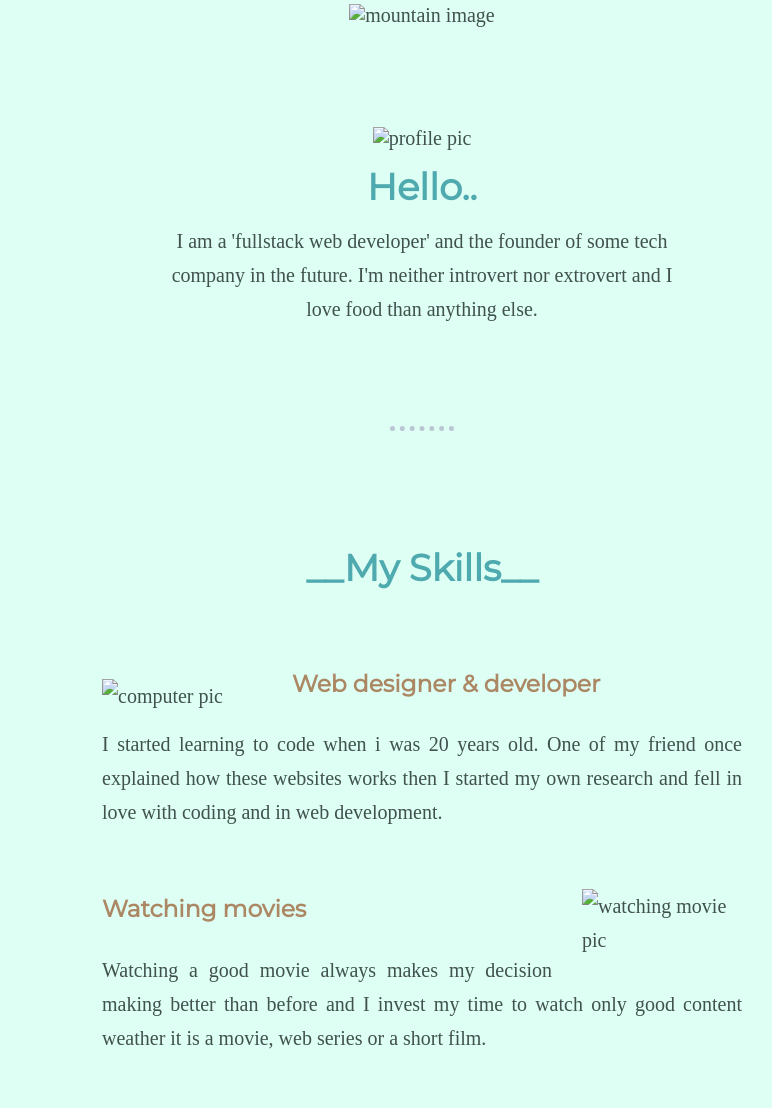
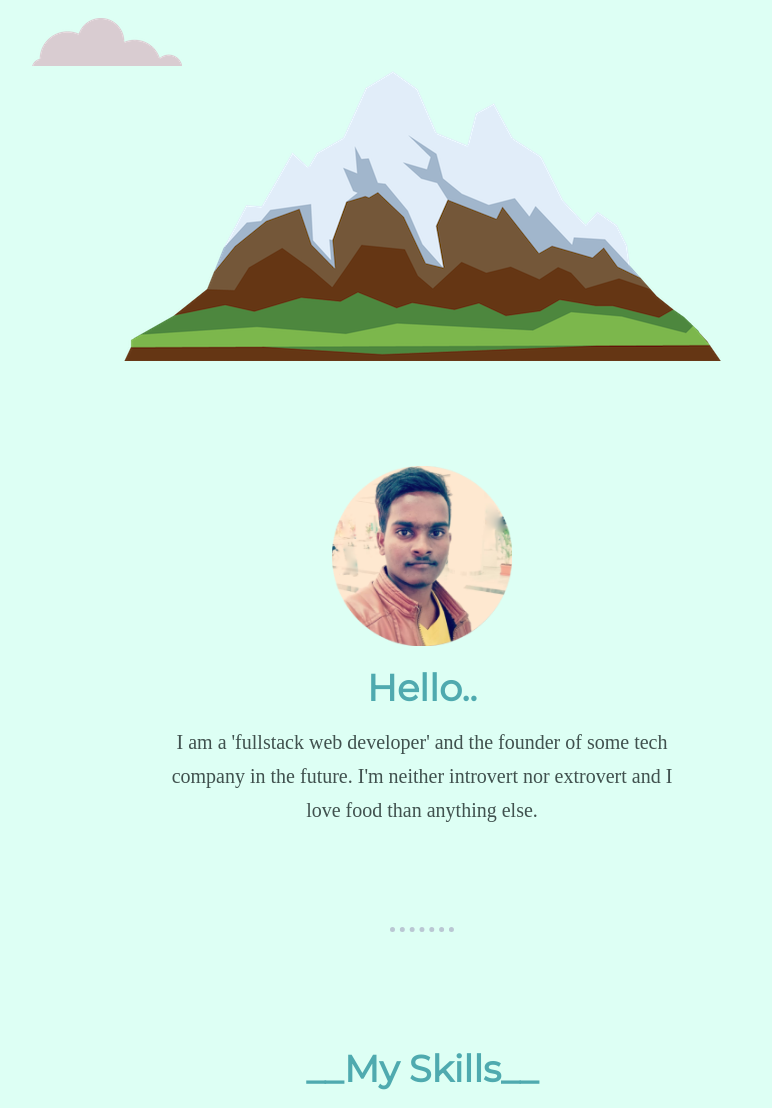
Before and after one commit to sravankumar-samala/sravankumar-samala.github.io, a plain HTML site: page index.html in a window 1280 px wide. Shown: the part 374-1482 px from the top of the page, without its empty margins (218-990 px from the left). Drawn offline with Linux system fonts and the light colour scheme; files that its build step writes are made by us from their sources.

Commit message:
Update index.html

```diff
--- a/index.html
+++ b/index.html
@@ -5,7 +5,7 @@
     <meta http-equiv="X-UA-Compatible" content="IE=edge" />
     <meta name="viewport" content="width=device-width, initial-scale=1.0" />
     <title>Personal Site</title>
-    <link rel="stylesheet" href="css/page.css" />
+    <link rel="stylesheet" href="page.css" />
     <link rel="icon" href="favicon (1).ico" />
     <link rel="preconnect" href="https://fonts.googleapis.com" />
     <link rel="preconnect" href="https://fonts.gstatic.com" crossorigin />
@@ -20,18 +20,18 @@
     <!-- top container  -->
 
     <div class="top-container">
-      <img class="cloud-1" src="images\cloud.png" alt="cloud image" />
+      <img class="cloud-1" src="cloud.png" alt="cloud image" />
       <h1>I'am Sravan.</h1>
       <h2>A <span class="pro">Pro</span>fessional web designer.</h2>
-      <img class="cloud-2" src="images\cloud.png" alt="cloud image" />
-      <img class="mountain" src="images\mountain.png" alt="mountain image" />
+      <img class="cloud-2" src="cloud.png" alt="cloud image" />
+      <img class="mountain" src="mountain.png" alt="mountain image" />
     </div>
 
     <!-- middle container  -->
 
     <div class="middle-container">
       <div class="profile">
-        <img src="images\my-profile-pic-new.png" alt="profile pic" />
+        <img src="my-profile-pic-new.png" alt="profile pic" />
         <h2>Hello..</h2>
         <p>
           I am a 'fullstack web developer' and the founder of some tech company
@@ -45,7 +45,7 @@
         <div class="skill-row">
           <img
             class="coding-img"
-            src="images\computer.png"
+            src="computer.png"
             alt="computer pic"
           />
 
@@ -59,7 +59,7 @@
         <div class="skill-row">
           <img
             class="movies-img"
-            src="images\watching-a-movie.png"
+            src="watching-a-movie.png"
             alt="watching movie pic"
             style="width: 400; height: 400"
           />
```
